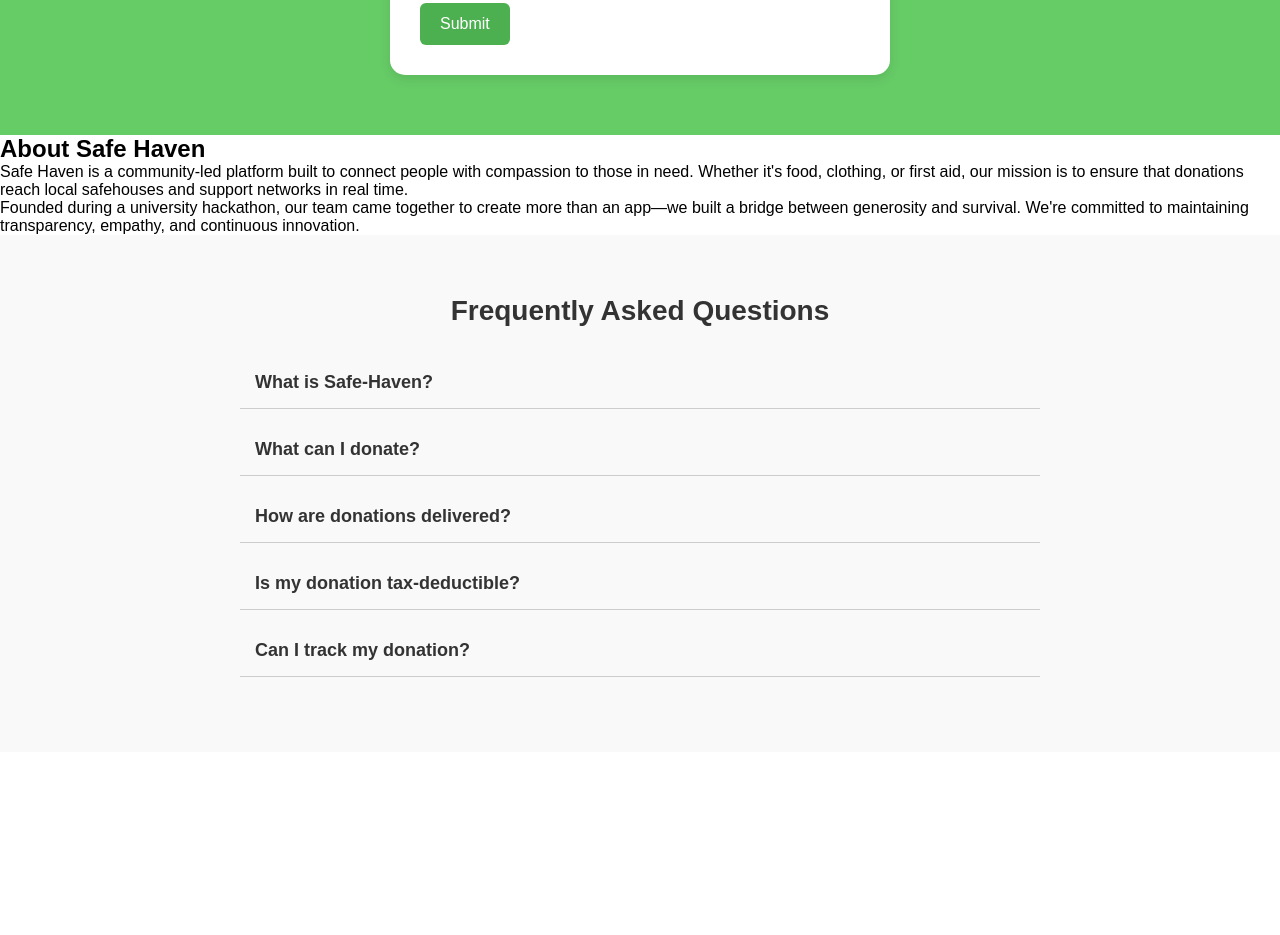
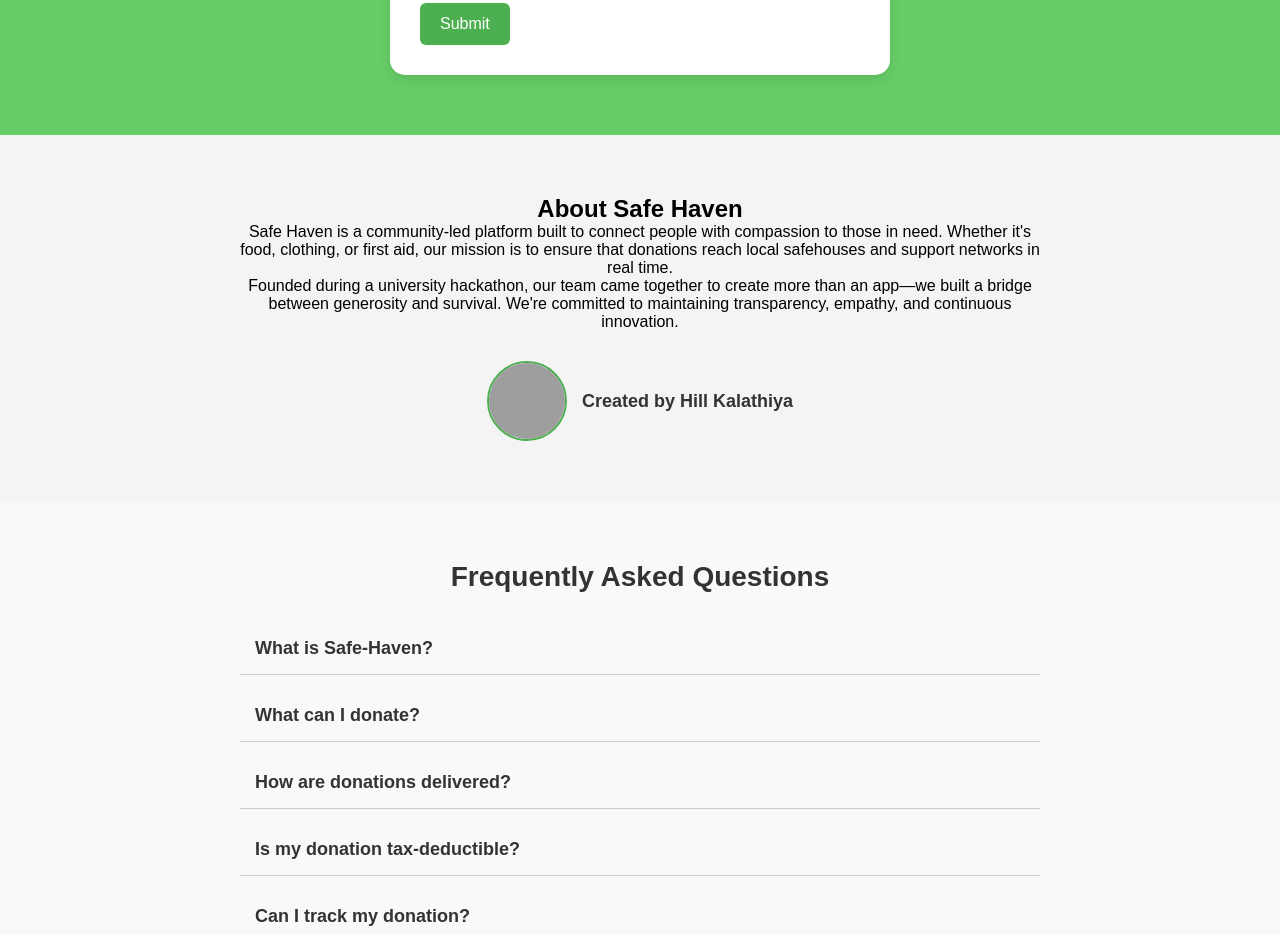
Before and after one commit to thamizarasus/safe-haven, a website: page frontend/src/html/index.html in a window 1280 px wide. Shown: the part 2852-3787 px from the top of the page. Before the commit the page ends 3604 px from the top, so only its background shows below. Drawn offline with Linux system fonts and the light colour scheme; grey boxes are pictures that could not be loaded; files whose address does not match are found by name.

Commit message:
Hill-Ghibili

```diff
--- a/frontend/src/css/index.css
+++ b/frontend/src/css/index.css
@@ -61,6 +61,40 @@ nav {
   padding: 40px;
   border-radius: 10px;
   box-shadow: 0 4px 12px rgba(0, 0, 0, 0.1);
+}
+/* ABOUT US SECTION */
+.about-section {
+  background-color: #f4f4f4;
+  padding: 60px 20px;
+  text-align: center;
+}
+
+.about-container {
+  max-width: 800px;
+  margin: 0 auto;
+}
+
+.author-card {
+  margin-top: 30px;
+  display: flex;
+  align-items: center;
+  justify-content: center;
+  gap: 15px;
+  flex-wrap: wrap;
+}
+
+.author-image {
+  width: 80px;
+  height: 80px;
+  border-radius: 50%;
+  object-fit: cover;
+  border: 2px solid #4CAF50;
+}
+
+.author-name {
+  font-size: 18px;
+  font-weight: 600;
+  color: #333;
 }
 
 .login-container h2 {
--- a/frontend/src/html/index.html
+++ b/frontend/src/html/index.html
@@ -148,13 +148,19 @@
       Safe Haven is a community-led platform built to connect people with compassion to those in need. Whether it's food,
       clothing, or first aid, our mission is to ensure that donations reach local safehouses and support networks in real time.
     </p>
-
     <p>
       Founded during a university hackathon, our team came together to create more than an app—we built a bridge between generosity and survival.
       We're committed to maintaining transparency, empathy, and continuous innovation.
     </p>
+
+    <div class="author-card">
+      <img src="../images/Hill Gibli.png" alt="Hill Kalathiya in Studio Ghibli style" class="author-image" />
+      <p class="author-name">Created by Hill Kalathiya</p>
+    </div>
   </div>
 </div>
+
+
 
 
   <!-- FRAME 5: FAQ SECTION -->
@@ -190,7 +196,6 @@
   </div>
 </div>
 
-
   <!-- JS FILE -->
   <script src="../javascript/script.js"></script>
 </body>
```
Also changed, not shown: 1 other file.
